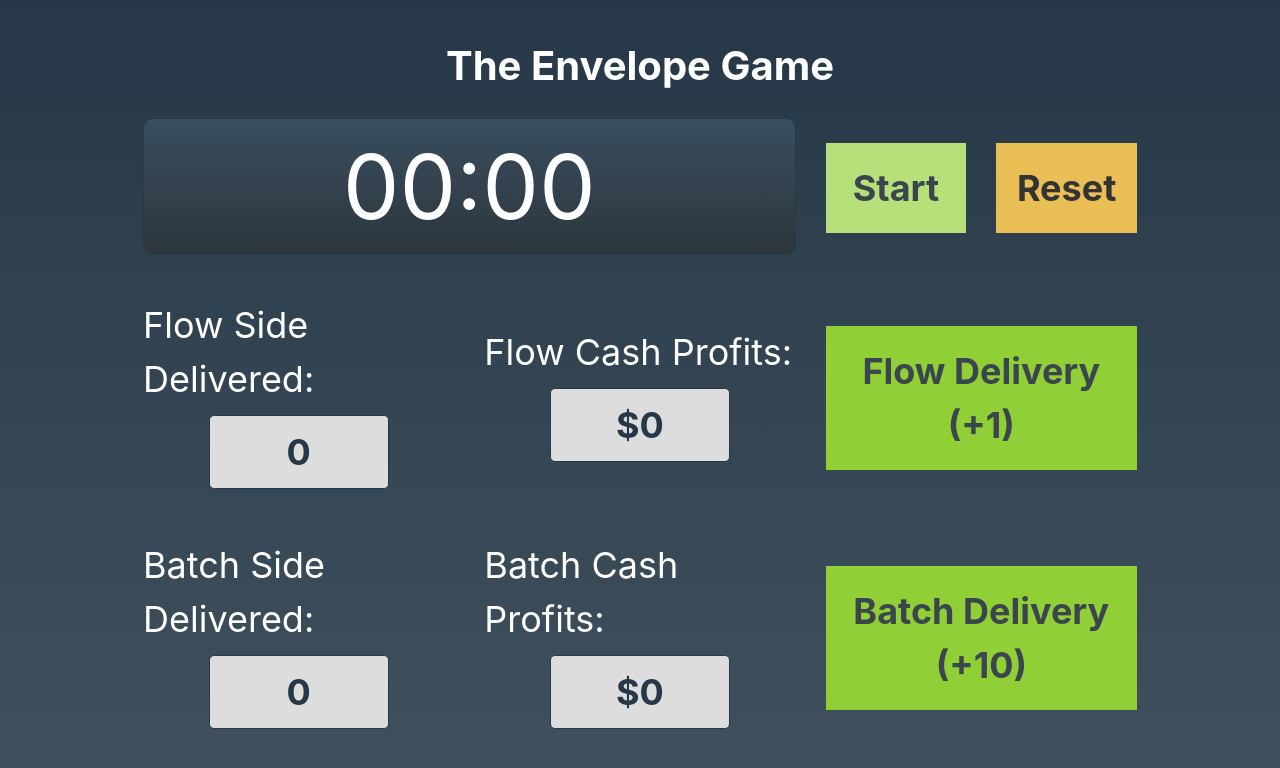
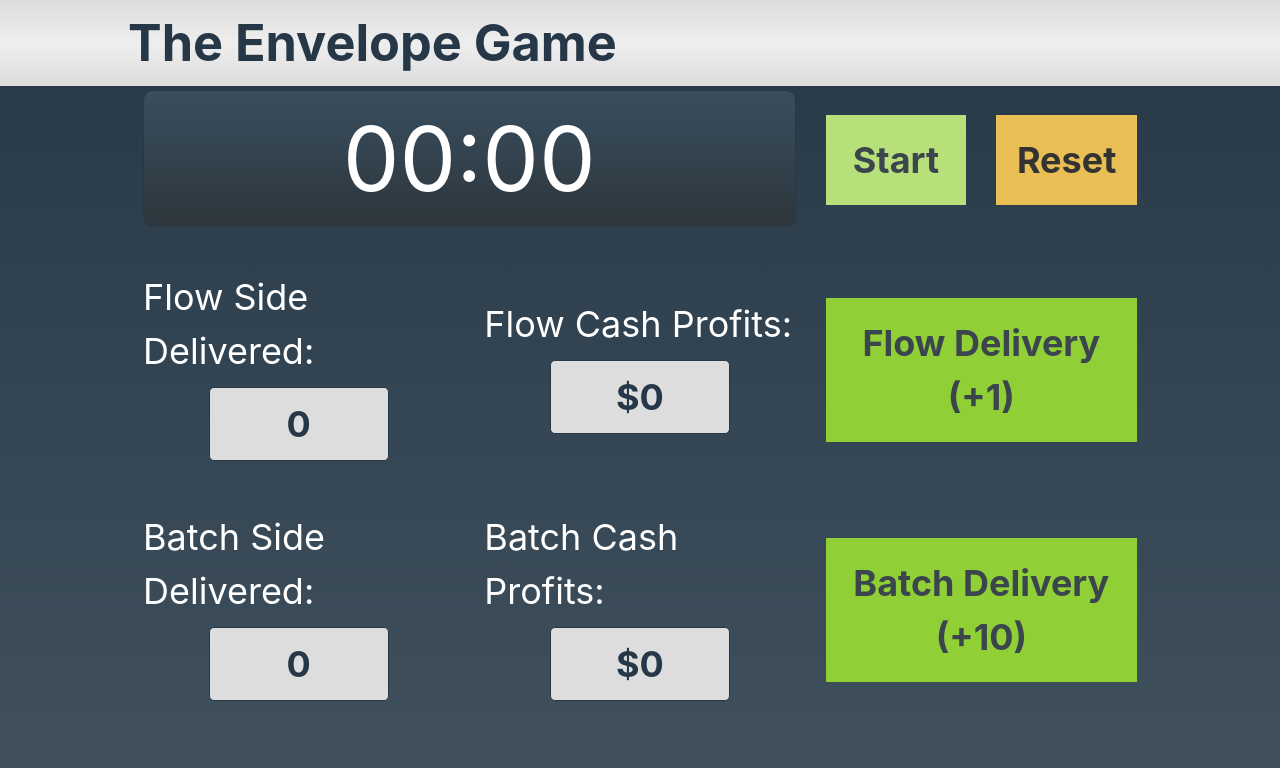
Before and after one commit to liatrio/envelope-game, a website: page public/index.html in a window 1280 px wide. Drawn offline with nearby package versions, Linux system fonts and the light colour scheme.

Commit message:
update header

```diff
--- a/public/index.html
+++ b/public/index.html
@@ -8,6 +8,19 @@
   <title>The Envelope Game </title>
   <link rel="shortcut icon" type = "png" href="favicon.png">
   <style>
+      #header {
+          position: absolute;
+          color: #263847;
+          background-color: #DDD;
+          background-image: linear-gradient(180deg, #DDD 0%, #EEE 50%, #DDD 100%);
+          width: 100%;
+      }
+
+      #header .title {
+          font-size: 1.4em;
+          margin: .25em 0 .25em 10%;
+      }
+
       #output{
         /*height:25px;*/
         /*border: 2px solid #fff;*/
@@ -251,9 +264,11 @@
 
   </head>
   <body>
+      <div id="header">
+          <h1 class="title"><strong>The Envelope Game</strong></h1>
+      </div>
       <div id="wrapper">
         <div class="container">
-          <h1 class="text-center"><strong>The Envelope Game</strong></h1>
           <div class="row align-items-center timer">
             <div class="col-8">
               <div class="timer_display"><p id="output">00:00</p></div>
```
